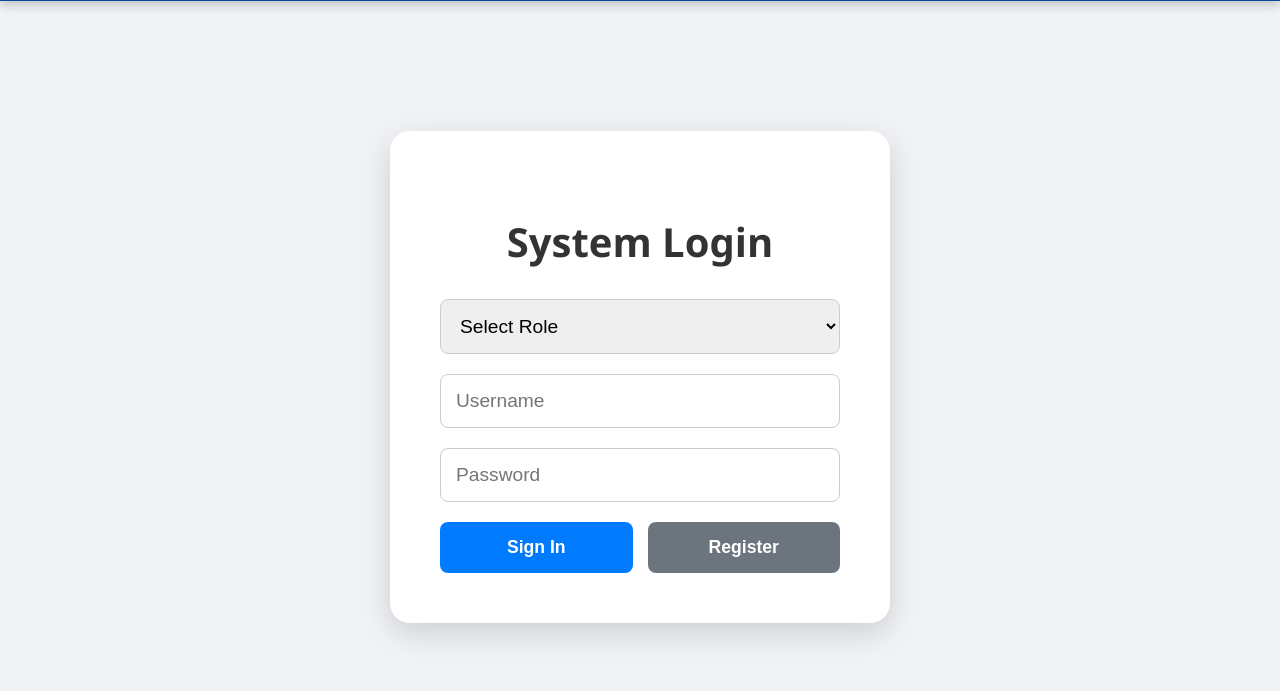
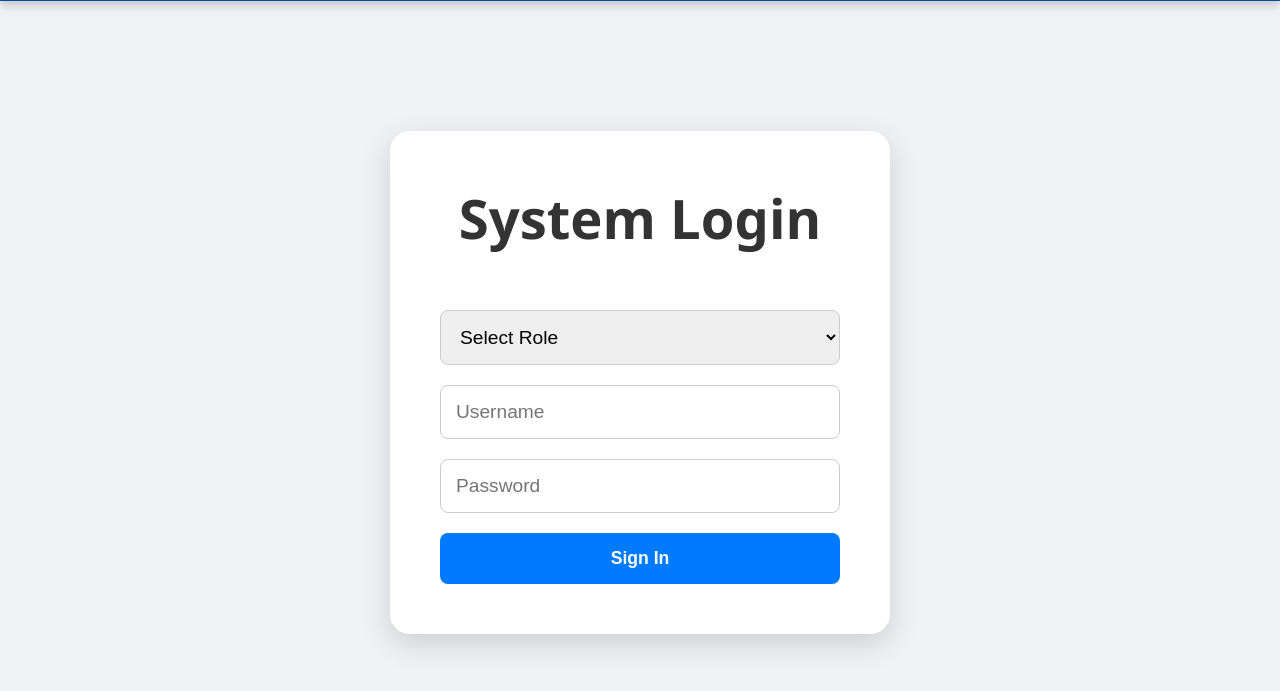
Before and after one commit to Chayraluv/T2530_DBCS_Group23, a Python web app: template templates/user_interface.html in a window 1280 px wide. Shown: the part 136-827 px from the top of the page. Run offline with Jinja, Linux system fonts and the light colour scheme; the template is opened without the code that fills it, so the values that code supplies are empty.

Commit message:
Remove register feature

```diff
--- a/librarian.py
+++ b/librarian.py
@@ -135,7 +135,7 @@ def reset_password():
 
 @librarian_bp.route('/librarian/dashboard')
 def dashboard():
-    if 'username' not in session or session.get('role') != 'Librarian':
+    if 'role' not in session or session['role'] != 'Librarian':
         flash("Access denied. Please login as Librarian.", "danger")
         return redirect(url_for('reader.home'))
 
--- a/reader.py
+++ b/reader.py
@@ -67,7 +67,7 @@ def home():
 
 
 
-@reader_bp.route('/register', methods=['POST'])
+'''@reader_bp.route('/register', methods=['POST'])
 def register():
     username = request.form.get('username')
     password = request.form.get('password')
@@ -84,7 +84,7 @@ def register():
         flash("Username already exists. Please choose another.", "danger")
     except Exception as e:
         flash(f"Error: {str(e)}", "danger")
-    return redirect(url_for('reader.home'))
+    return redirect(url_for('reader.home'))'''
 
 
 @reader_bp.route('/dashboard')
--- a/templates/user_interface.html
+++ b/templates/user_interface.html
@@ -47,9 +47,11 @@
             box-sizing: border-box;
         }
 
-        .login-box h2 {
-            font-size: 2.5em;
-            margin-bottom: 30px;
+        .login-title {
+            font-size: 3.4em;
+            font-weight: bold;
+            margin-top: 0;
+            margin-bottom: 55px;
             color: #333;
             text-align: center;
         }
@@ -120,10 +122,20 @@
 
         .login-btn {
             background-color: #007bff;
+            padding: 15px;
+            font-size: 1.1em;
+            font-weight: bold;
+            border-radius: 8px;
+            transition: all 0.3s ease;
         }
 
-        .register-btn {
-            background-color: #6c757d;
+        .login-btn:hover {
+            background-color: #0056b3;
+            transform: translateY(-2px);
+        }
+
+        .login-btn:active {
+            transform: translateY(0);
         }
 
         .btn-borrow {
@@ -177,7 +189,7 @@
         </div>
 
         <div class="login-box">
-            <h2>System Login</h2>
+            <h2 class="login-title">System Login</h2>
             <form method="POST">
                 <select name="role" required
                         style="font-size:1.2em; padding:15px; margin-bottom:20px;
@@ -192,7 +204,6 @@
 
                 <div class="btn-group">
                     <button type="submit" formaction="/login" class="login-btn">Sign In</button>
-                    <button type="submit" formaction="/register" class="register-btn">Register</button>
                 </div>
             </form>
         </div>
```
